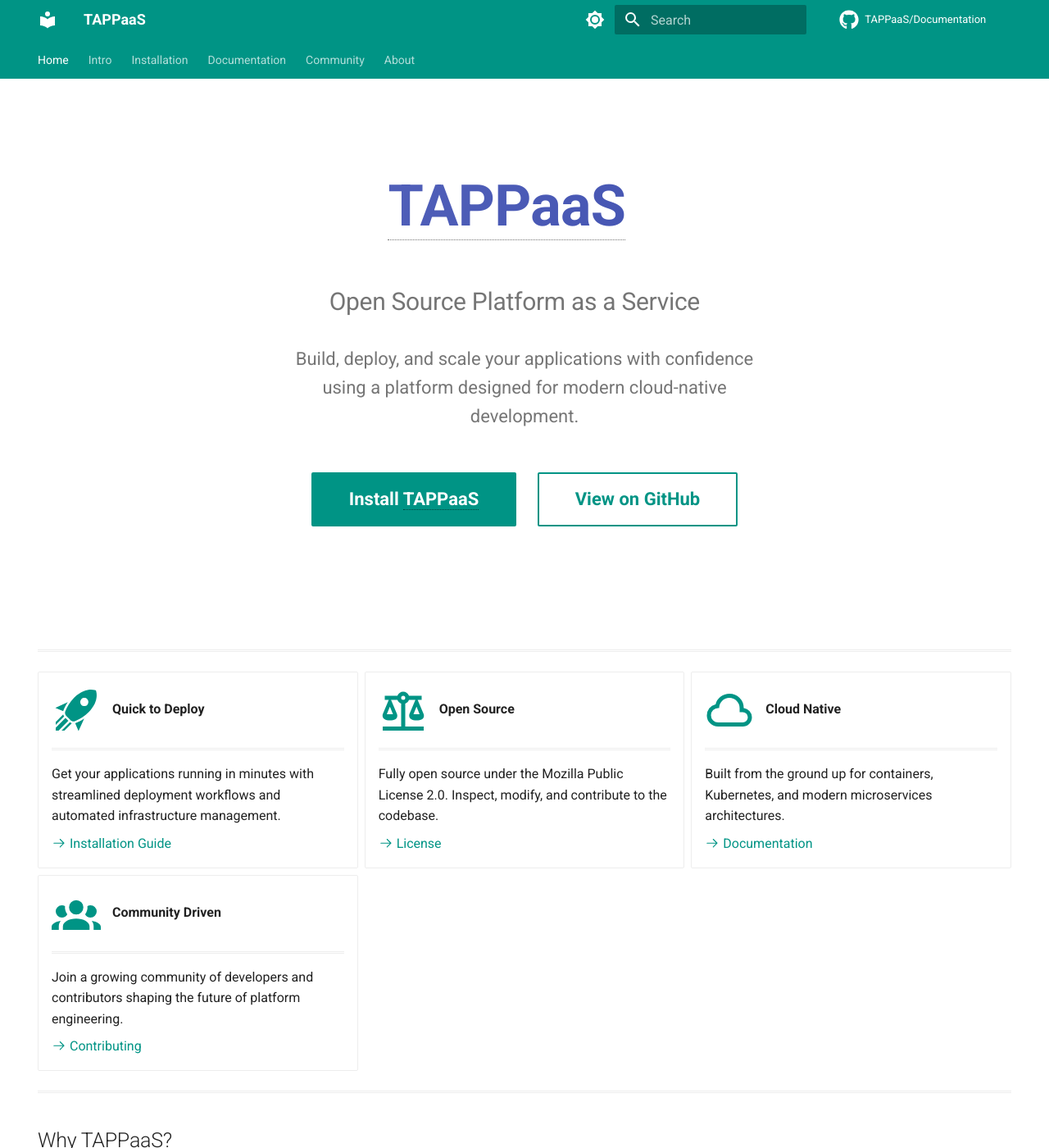
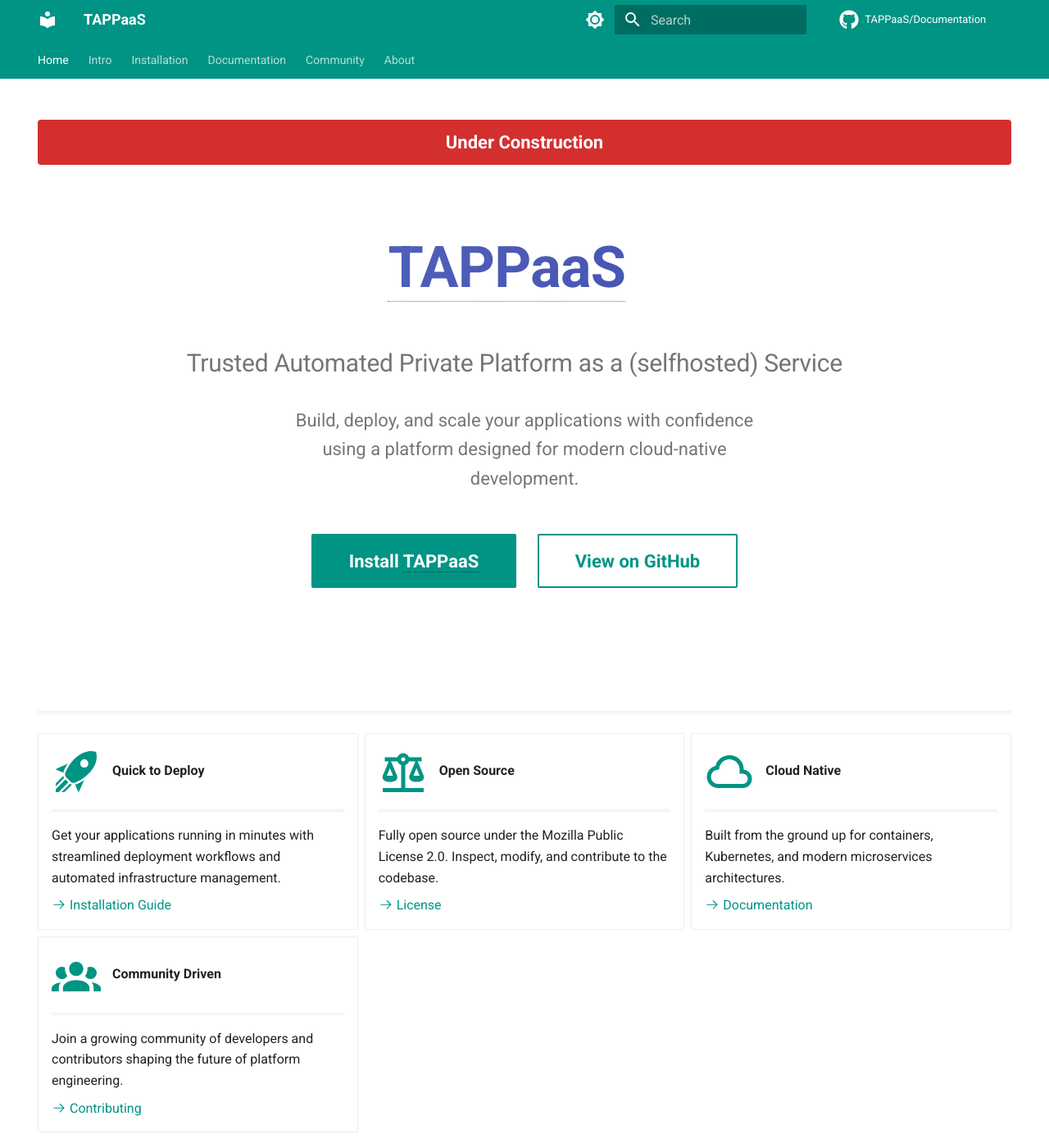
Before and after one commit to TAPPaaS/Documentation, an MkDocs documentation site: the page built from docs/index.md, in a window 1280 px wide and 1400 px high. Shown: the whole window at 82% size. Built offline with MkDocs 1.6.1 and Material for MkDocs 9.7.7, drawn with Linux system fonts in a browser that asks for light colours; comment, search, counter and statistics services are not loaded.

Commit message:
Update homepage subtitle and add Under Construction banner
- Change subtitle to "Trusted Automated Private Platform as a (selfhosted) Service"
- Add red "Under Construction" banner above the title

🤖 Generated with [Claude Code](https://claude.com/claude-code)

Co-Authored-By: Claude Opus 4.5 <noreply@anthropic.com>

```diff
--- a/docs/index.md
+++ b/docs/index.md
@@ -10,13 +10,27 @@ hide:
 .md-content__button {
   display: none;
 }
+.under-construction {
+  background-color: #d32f2f;
+  color: white;
+  text-align: center;
+  padding: 0.5rem 1rem;
+  font-weight: bold;
+  font-size: 1.1rem;
+  margin-bottom: 1rem;
+  border-radius: 4px;
+}
 </style>
+
+<div class="under-construction">
+Under Construction
+</div>
 
 <div class="hero" markdown>
 
 # **TAPPaaS**
 
-### Open Source Platform as a Service
+### Trusted Automated Private Platform as a (selfhosted) Service
 
 Build, deploy, and scale your applications with confidence using a platform designed for modern cloud-native development.
 
```
